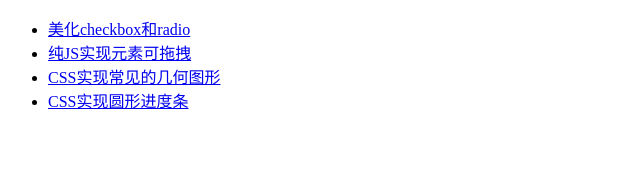
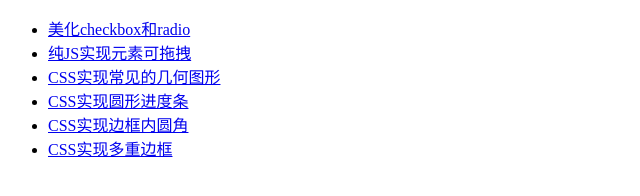
Before and after one commit to youzizi1/web-effects, a plain HTML site: page index.html in a window 1280 px wide. Shown: the whole page, without its empty margins (0-640 px from the left). Drawn offline with Linux system fonts and the light colour scheme.

Commit message:
update index.html

```diff
--- a/index.html
+++ b/index.html
@@ -18,6 +18,9 @@
       <a href="./CSS实现常见的几何图形/index.html">CSS实现常见的几何图形</a>
     </li>
     <li><a href="./CSS实现圆环进度条/index.html">CSS实现圆形进度条</a></li>
+    <li><a href="./CSS实现边框内圆角/index.html">CSS实现边框内圆角</a></li>
+    <li><a href="./CSS实现多重边框/index.html">CSS实现多重边框</a></li>
+
   </ul>
 </body>
 </html>
```
